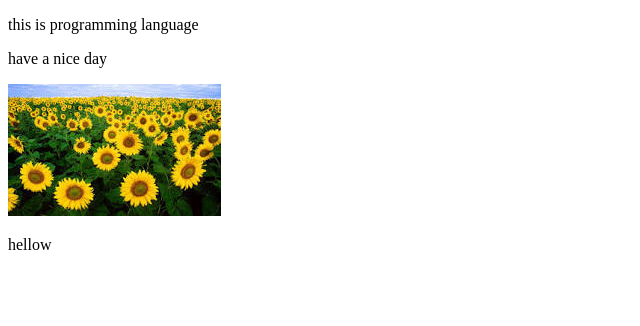
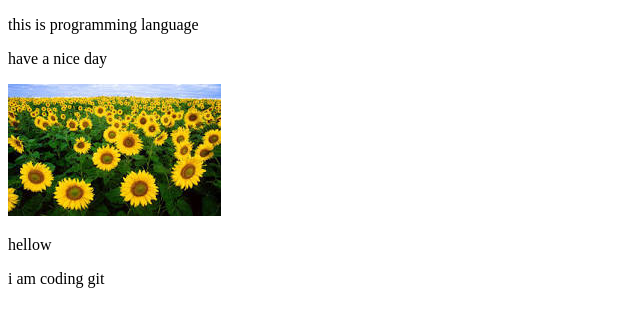
Before and after one commit to Possible85314/my-first-repo, a plain HTML site: page index.html in a window 1280 px wide. Shown: the whole page, without its empty margins (0-640 px from the left). Drawn offline with Linux system fonts and the light colour scheme.

Commit message:
another para added

```diff
--- a/index.html
+++ b/index.html
@@ -10,5 +10,6 @@
      <p>have a nice day</p>
      <img src="picture/picture/flower 1.jpeg" alt="">
      <p>hellow</p>
+     <p>i am coding git</p>
 </body>
 </html>
```
